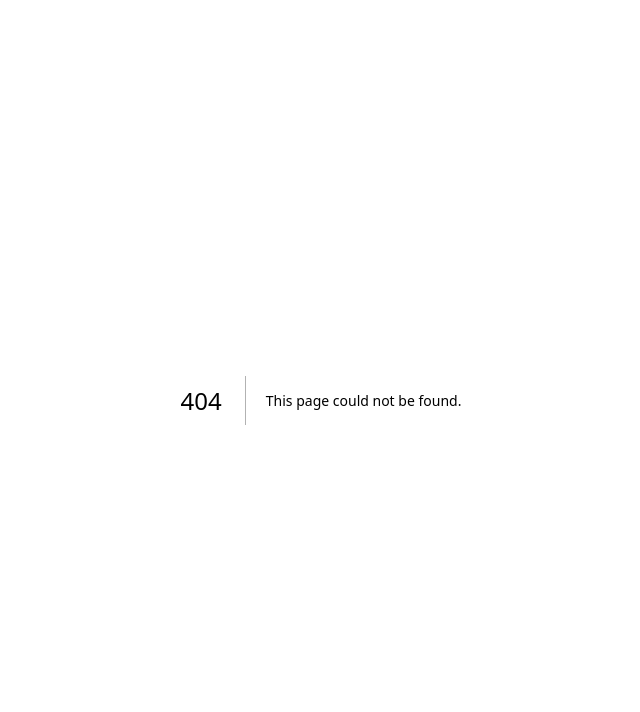
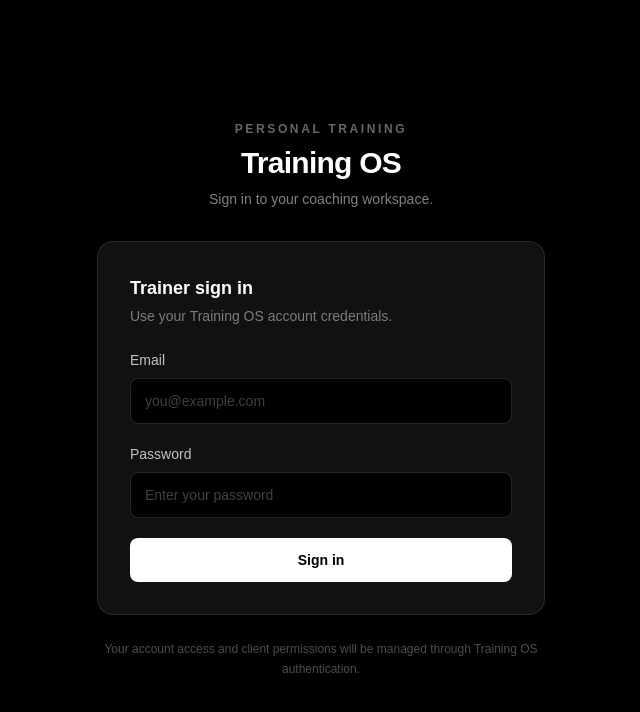
Before and after one commit to TheeMaughan/personal-training-os, a Next.js app: page /login in a window 1280 px wide. Before the commit this address had no page. Shown: the top 712 px of the page, without its empty margins (319-959 px from the left). Built offline with nearby package versions, Linux system fonts and the light colour scheme; no server answers.

Commit message:
Add trainer login page

```diff
--- /dev/null
+++ b/src/app/login/page.tsx
@@ -0,0 +1,133 @@
+"use client";
+
+import { FormEvent, useEffect, useState } from "react";
+import { useRouter } from "next/navigation";
+import { getSupabaseClient } from "@/lib/supabase";
+
+export default function LoginPage() {
+  const router = useRouter();
+  const [email, setEmail] = useState("");
+  const [password, setPassword] = useState("");
+  const [error, setError] = useState("");
+  const [loading, setLoading] = useState(false);
+
+  useEffect(() => {
+    const checkSession = async () => {
+      const supabase = getSupabaseClient();
+      const { data } = await supabase.auth.getSession();
+
+      if (data.session) {
+        router.replace("/");
+      }
+    };
+
+    checkSession();
+  }, [router]);
+
+  async function handleSubmit(event: FormEvent<HTMLFormElement>) {
+    event.preventDefault();
+    setError("");
+    setLoading(true);
+
+    try {
+      const supabase = getSupabaseClient();
+      const { error: signInError } = await supabase.auth.signInWithPassword({
+        email: email.trim(),
+        password,
+      });
+
+      if (signInError) {
+        throw new Error(signInError.message);
+      }
+
+      router.replace("/");
+      router.refresh();
+    } catch (err) {
+      setError(err instanceof Error ? err.message : "Unable to sign in.");
+    } finally {
+      setLoading(false);
+    }
+  }
+
+  return (
+    <main className="min-h-screen bg-black text-white">
+      <div className="flex min-h-screen items-center justify-center px-5 py-10">
+        <div className="w-full max-w-md">
+          <div className="mb-8 text-center">
+            <div className="text-xs font-semibold uppercase tracking-[0.22em] text-white/40">
+              Personal Training
+            </div>
+            <h1 className="mt-2 text-3xl font-semibold tracking-tight">
+              Training OS
+            </h1>
+            <p className="mt-2 text-sm text-white/50">
+              Sign in to your coaching workspace.
+            </p>
+          </div>
+
+          <div className="rounded-2xl border border-white/10 bg-[#111111] p-6 shadow-2xl sm:p-8">
+            <div className="mb-6">
+              <h2 className="text-lg font-semibold">Trainer sign in</h2>
+              <p className="mt-1 text-sm text-white/45">
+                Use your Training OS account credentials.
+              </p>
+            </div>
+
+            <form onSubmit={handleSubmit} className="space-y-5">
+              <div>
+                <label htmlFor="email" className="mb-2 block text-sm font-medium text-white/75">
+                  Email
+                </label>
+                <input
+                  id="email"
+                  type="email"
+                  autoComplete="email"
+                  required
+                  value={email}
+                  onChange={(event) => setEmail(event.target.value)}
+                  className="w-full rounded-lg border border-white/15 bg-black px-3.5 py-3 text-sm text-white outline-none transition placeholder:text-white/25 focus:border-white/40"
+                  placeholder="you@example.com"
+                />
+              </div>
+
+              <div>
+                <label htmlFor="password" className="mb-2 block text-sm font-medium text-white/75">
+                  Password
+                </label>
+                <input
+                  id="password"
+                  type="password"
+                  autoComplete="current-password"
+                  required
+                  value={password}
+                  onChange={(event) => setPassword(event.target.value)}
+                  className="w-full rounded-lg border border-white/15 bg-black px-3.5 py-3 text-sm text-white outline-none transition placeholder:text-white/25 focus:border-white/40"
+                  placeholder="Enter your password"
+                />
+              </div>
+
+              {error && (
+                <div className="rounded-lg border border-white/15 bg-white/5 px-3.5 py-3 text-sm leading-5 text-white/70">
+                  {error}
+                </div>
+              )}
+
+              <button
+                type="submit"
+                disabled={loading}
+                className="w-full rounded-lg bg-white px-4 py-3 text-sm font-semibold text-black transition hover:bg-white/90 disabled:cursor-not-allowed disabled:opacity-50"
+              >
+                {loading ? "Signing in..." : "Sign in"}
+              </button>
+            </form>
+          </div>
+
+          <p className="mt-6 text-center text-xs leading-5 text-white/30">
+            Your account access and client permissions will be managed through
+            Training OS authentication.
+          </p>
+        </div>
+      </div>
+    </main>
+  );
+}
```
